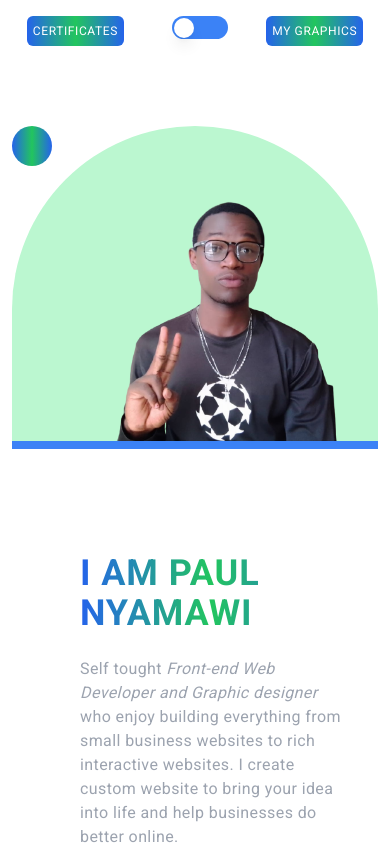
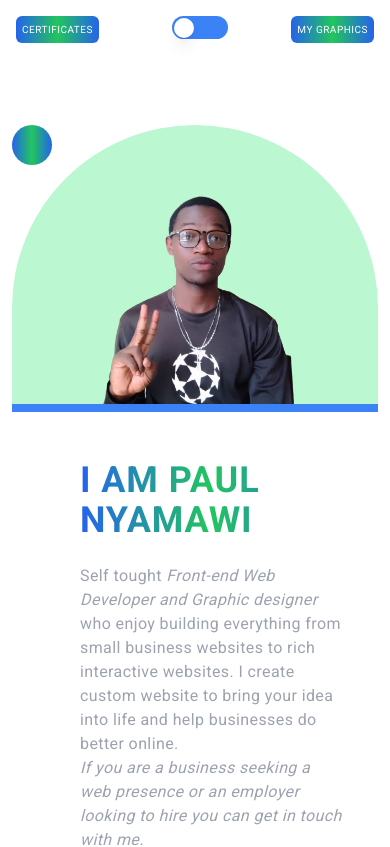
Before and after one commit to Paulhakeem/portfolio, a Vue app: page /portfolio in a window 390 px wide. Shown: the top 847 px of the page. Built offline with nearby package versions, Linux system fonts and the light colour scheme; a web font is replaced by a local one.

Commit message:
responsiveness

```diff
--- a/src/assets/main.css
+++ b/src/assets/main.css
@@ -17,6 +17,13 @@
     }
     .about {
         width: 96%;
+    }
+    #user img{
+        justify-content: center;
+        padding-right: 3em;
+    }
+    #user-grid {
+        padding-top: 2.5em;
     }
     .home h3 {
        padding-top: 2em;
@@ -57,13 +64,16 @@
     }
     #button {
         text-align: center;
-        justify-content: center;
+        justify-content: space-between;
     }
    #button button {
     width: 100%;
-    font-size: 12px;
+    font-size: 10px;
    }
    .switch {
     padding-right: 1.4em;
    }
+   #contact{
+    font-size: 2em;
+   }
 }
--- a/src/components/Projects.vue
+++ b/src/components/Projects.vue
@@ -156,7 +156,7 @@
     >
       <div class="flex flex-col justify-between">
         <div class="space-y-2 pt-2">
-          <h2 class="text-4xl font-bold leadi lg:text-3xl text-blue-500">
+          <h2 id="contact" class="text-4xl font-bold leadi lg:text-3xl text-blue-500">
             Let's have Chat!🤗
           </h2>
           <div class="pt-6">
--- a/src/views/Portfolio.vue
+++ b/src/views/Portfolio.vue
@@ -5,9 +5,10 @@
 </script>
 <template>
   <div>
-   <buttons/>
+    <buttons />
     <div class="grid md:grid-cols-2 my-6 gap-2 text-center mt-20">
       <div
+        id="user"
         v-motion
         :initial="{ opacity: 0, y: 100 }"
         :enter="{ opacity: 1, y: 0, scale: 1 }"
@@ -16,12 +17,13 @@
         class="border-b-8 border-blue-500 ml-3 mr-3 bg-green-200 rounded-tr-full rounded-tl-full rounded-bl-xl"
       >
         <div
-          class="bg-gradient-to-r from-blue-600 via-green-500 to-blue-600 h-10 w-10 rounded-full"
+          class="bg-gradient-to-r from-blue-600 via-green-500 to-blue-600 h-10 w-10 rounded-full justify-center"
         ></div>
-        <img src="../assets/bg.png" alt="" class="top-0 right-10" />
+        <img src="../assets/bg.png" alt="profile-picture" />
       </div>
 
       <div
+       id="user-grid"
         v-motion
         :initial="{ opacity: 0, x: 100 }"
         :enter="{ opacity: 1, x: 0, scale: 1 }"
@@ -29,7 +31,7 @@
         :delay="200"
         class="pt-24 ml-20 mr-12"
       >
-        <div class="flex gap-4">
+        <div class="flex">
           <h3
             class="text-4xl tracking-wide font-sans font-bold text-left uppercase bg-gradient-to-r from-blue-600 via-green-500 to-blue-600 text-transparent bg-clip-text"
           >
```
